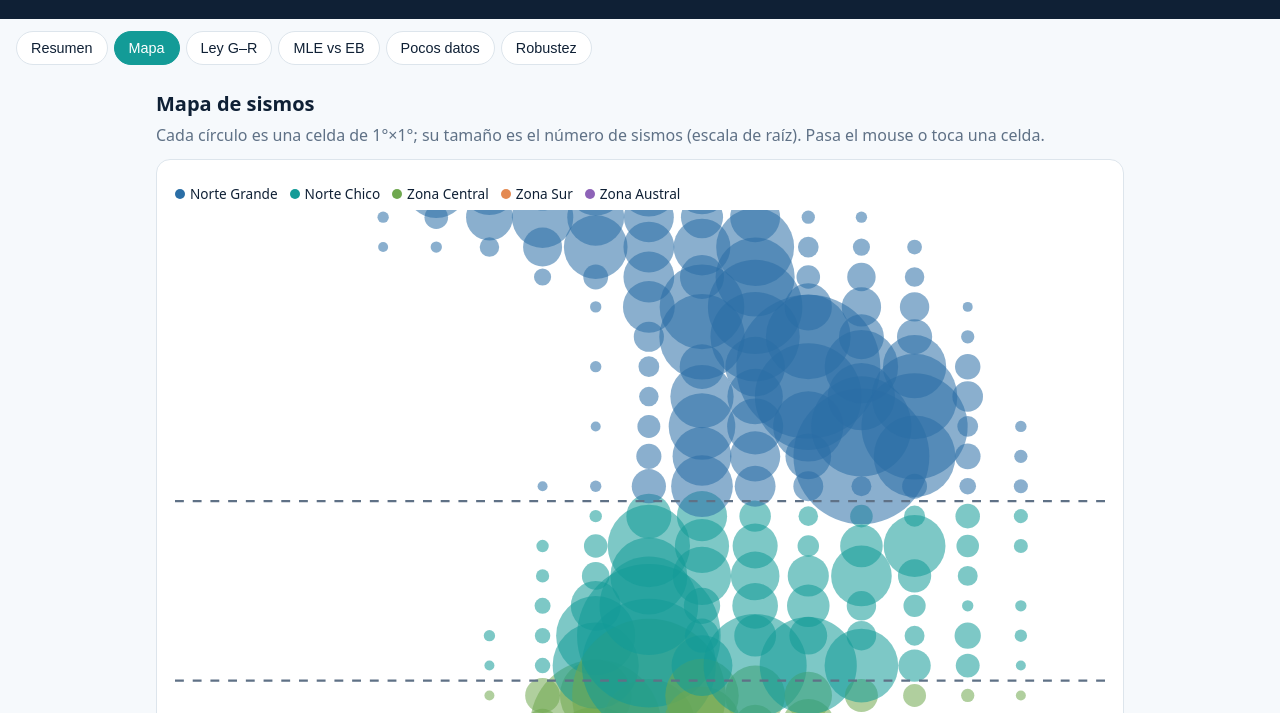
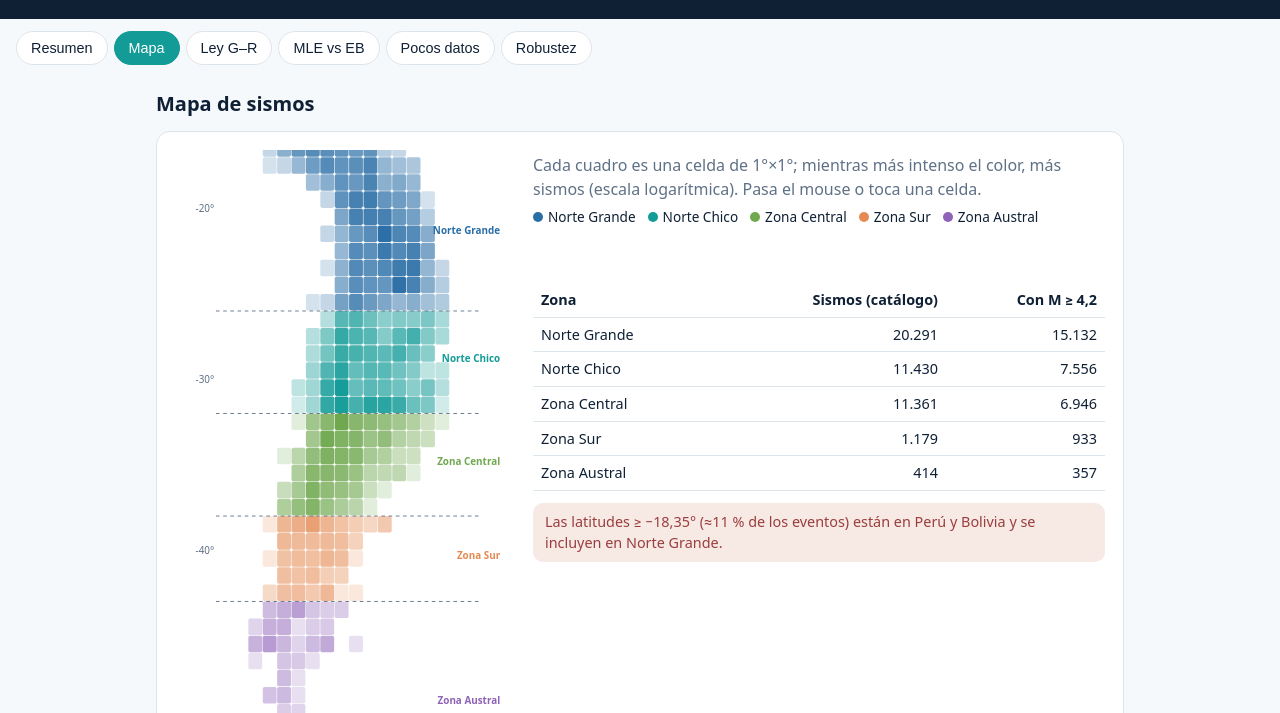
Before and after one commit to Raymon1213/Parametro-b-gutenberg-richter, a plain HTML site: page index.html in a window 1280 px wide. Both pictures are taken after a click on the button "Mapa". Shown: the part 87-800 px from the top of the page. Drawn offline with nearby package versions, Linux system fonts and the light colour scheme.

Commit message:
Add files via upload

```diff
--- a/index.html
+++ b/index.html
@@ -14,7 +14,7 @@ main{max-width:1000px;margin:0 auto;padding:0 16px 40px}section{display:none}sec
 .card{background:var(--card);border:1px solid var(--bd);border-radius:14px;padding:18px;margin:12px 0}
 .kpis{display:grid;grid-template-columns:repeat(auto-fit,minmax(150px,1fr));gap:10px}.kpi b{display:block;font-size:1.7rem;color:var(--c0)}.kpi span{color:var(--mut);font-size:.85rem}
 h2{margin:.6em 0 .2em;font-size:1.25rem}h3{margin:0 0 6px}p.s{color:var(--mut);margin:.2em 0}
-.chart{width:100%;overflow-x:auto}svg{width:100%;height:auto;display:block}svg text{fill:var(--mut);font-size:11px}
+.chart{width:100%;overflow-x:auto}.chart svg{width:100%;height:auto;display:block}.chart svg text{fill:var(--mut);font-size:11px}.mapwrap{display:flex;gap:18px;flex-wrap:wrap;align-items:flex-start}.mapwrap .chart{flex:0 1 340px}.mapinfo{flex:1 1 260px;min-width:240px}.chart #map{width:auto;max-width:100%;height:min(86vh,820px);margin:0 auto}
 .lg{display:flex;gap:12px;flex-wrap:wrap;font-size:.85rem;margin:6px 0}.lg i{display:inline-block;width:10px;height:10px;border-radius:50%;margin-right:5px}
 label{font-size:.9rem}input[type=range]{width:100%}table{border-collapse:collapse;width:100%;font-size:.9rem}#tb,#rb{display:block;overflow-x:auto}mjx-container{max-width:100%;overflow-x:auto;overflow-y:hidden}td,th{padding:6px 8px;border-bottom:1px solid var(--bd);text-align:right}td:first-child,th:first-child{text-align:left}
 .warn{background:#f7e9e4;color:#9a3d3d;padding:8px 12px;border-radius:10px;font-size:.9rem}@media(prefers-color-scheme:dark){.warn{background:#3a2226;color:#f0b3b3}}
@@ -27,7 +27,7 @@ a{color:var(--c0)}
 <div class="kpis"><div class="card kpi"><b>44.675</b><span>sismos en el catálogo (1520–2025)</span></div><div class="card kpi"><b>30.924</b><span>con M ≥ Mc = 4,2 (69,2 %)</span></div><div class="card kpi"><b>0,50 – 0,94</b><span>rango de b entre zonas</span></div><div class="card kpi"><b>0,4 – 5,4 %</b><span>contracción EB (poca)</span></div></div>
 <div class="card"><h3>Conclusiones</h3><p>1) b cambia entre zonas (Cochran Q = 339,7; p ≈ 3×10⁻⁷²). 2) MLE ≈ EB en zonas con muchos datos. 3) Con pocos datos por zona (n = 20), EB reduce el error cuadrático medio cerca de la mitad; con n = 350 la mejora es de pocos puntos (ver <i>Pocos datos</i>). 4) Los resultados dependen de Mc, de las escalas de magnitud y de la dependencia temporal.</p></div>
 <div class="card"><h3>Datos</h3><p class="s">Catálogo con 11 variables. Entran al cálculo de b: <b>mag</b> (magnitud), <b>lat</b> (asigna la macrozona) y <b>anio</b> (validación temporal). La profundidad se imputó (MICE) pero no entra a b.</p><p class="s"><a href="#" id="dl">Descargar resumen por zona (CSV)</a></p></div></section>
-<section id="s1"><h2>Mapa de sismos</h2><p class="s">Cada círculo es una celda de 1°×1°; su tamaño es el número de sismos (escala de raíz). Pasa el mouse o toca una celda.</p><div class="card"><div class="lg" id="lgm"></div><div class="chart"><svg id="map" viewBox="0 0 420 560"></svg></div><p id="mt" class="s">&nbsp;</p><div class="warn">Las latitudes ≥ −18,35° (≈11 % de los eventos) están en Perú y Bolivia y se incluyen en Norte Grande.</div></div></section>
+<section id="s1"><h2>Mapa de sismos</h2><div class="card"><div class="mapwrap"><div class="chart"><svg id="map" viewBox="0 0 348 765"></svg></div><div class="mapinfo"><p class="s">Cada cuadro es una celda de 1°×1°; mientras más intenso el color, más sismos (escala logarítmica). Pasa el mouse o toca una celda.</p><div class="lg" id="lgm"></div><p id="mt"><b>&nbsp;</b></p><table id="mz"></table><div class="warn" style="margin-top:12px">Las latitudes ≥ −18,35° (≈11 % de los eventos) están en Perú y Bolivia y se incluyen en Norte Grande.</div></div></div></div></section>
 <section id="s2"><h2>Ley de Gutenberg–Richter por zona</h2><div class="card"><label>Zona: <select id="zsel"></select></label><div class="chart"><svg id="gr" viewBox="0 0 640 340"></svg></div><p id="grt" class="s"></p></div>
 <div class="card"><h3>MLE: de dónde sale la fórmula</h3><p class="s">Con \(Y=M-(M_c-\Delta m/2)\sim\mathrm{Exp}(\beta)\) y \(\beta=b\ln 10\), maximizar \(\ell(\beta)=n\ln\beta-\beta\sum Y_i\) da \(\hat\beta=n/\sum Y_i\), es decir \[\hat b=\frac{\log_{10}e}{\bar M-(M_c-\Delta m/2)},\qquad SE(\hat b)\approx\frac{\hat b}{\sqrt n}\] con \(\Delta m=0{,}1\) (corrección de Utsu).</p></div></section>
 <section id="s3"><h2>MLE vs Bayes Empírico</h2><div class="card"><div class="lg"><span><i style="background:var(--c0)"></i>MLE (con IC 95 % bootstrap)</span><span><i style="background:var(--c3);border-radius:2px"></i>Bayes Empírico</span></div><div class="chart"><svg id="eb" viewBox="0 0 640 260"></svg></div><table id="tb"></table></div>
@@ -57,8 +57,12 @@ const lg=(id,a)=>{$(id).innerHTML=a.map((n,i)=>`<span><i style="background:${C[i
 const b=D.Z.map(z=>z.b),s2=D.Z.map(z=>z.se**2);
 function eb(b,s2){const w=s2.map(v=>1/v),W=w.reduce((a,c)=>a+c),mu=b.reduce((a,v,i)=>a+w[i]*v,0)/W;const Q=b.reduce((a,v,i)=>a+w[i]*(v-mu)**2,0),c=W-w.reduce((a,v)=>a+v*v,0)/W,t2=Math.max(0,(Q-(b.length-1))/c);const B=s2.map(v=>v/(v+t2));return{mu,t:Math.sqrt(t2),B,th:b.map((v,i)=>mu+(1-B[i])*(v-mu))}}
 // map
-lg('lgm',ZN);{const s=$('map'),X=l=>(l+80)*24+10,Y=l=>(-l-17)*13.5+10;D.map.forEach(([x,y,z,n])=>{const c=el(s,'circle',{cx:X(x+.5),cy:Y(y+.5),r:Math.sqrt(n)*.75+1.5,fill:C[z],'fill-opacity':.55});const m=()=>$('mt').textContent=`${ZN[z]} · celda ${x}° / ${y}°: ${n.toLocaleString('es-CL')} sismos`;c.onmouseenter=m;c.onclick=m});
- [-26,-32,-38,-43].forEach(l=>{el(s,'line',{x1:0,x2:420,y1:Y(l),y2:Y(l),stroke:'var(--mut)','stroke-dasharray':'4 4'})});el(s,'text',{x:6,y:550},'Longitud −80° a −63° · latitud −17° a −55°')}
+lg('lgm',ZN);{const s=$('map'),sx=16,sy=19,X=l=>(l+80)*sx+34,Y=l=>(-l-17)*sy+8,mx=Math.max(...D.map.map(r=>r[3])),tot=[0,0,0,0,0];
+ D.map.forEach(([x,y,z,n])=>{tot[z]+=n;const c=el(s,'rect',{x:X(x),y:Y(y+1),width:sx-.6,height:sy-.6,rx:2,fill:C[z],'fill-opacity':.2+.8*Math.log(n)/Math.log(mx)});const m=()=>$('mt').innerHTML=`<b>${ZN[z]}</b> · lon ${x}° a ${x+1}°, lat ${y}° a ${y+1}°: ${n.toLocaleString('es-CL')} sismos`;c.onmouseenter=m;c.onclick=m});
+ [-20,-30,-40,-50].forEach(l=>el(s,'text',{x:28,y:Y(l)+4,'text-anchor':'end'},l+'°'));
+ [-26,-32,-38,-43].forEach(l=>el(s,'line',{x1:30,x2:X(-62),y1:Y(l),y2:Y(l),stroke:'var(--mut)','stroke-dasharray':'4 4'}));
+ ZN.forEach((n,i)=>el(s,'text',{x:346,y:Y([-21.5,-29,-35,-40.5,-49][i]),'text-anchor':'end',style:'fill:'+C[i]+';font-weight:700'},n));
+ $('mz').innerHTML='<tr><th>Zona</th><th>Sismos (catálogo)</th><th>Con M ≥ 4,2</th></tr>'+ZN.map((n,i)=>`<tr><td>${n}</td><td>${tot[i].toLocaleString('es-CL')}</td><td>${D.Z[i].n.toLocaleString('es-CL')}</td></tr>`).join('')}
 // GR
 D.zn.forEach((n,i)=>$('zsel').add(new Option(n,i)));
 function gr(){const k=+$('zsel').value,ms=D.gr[0].map((_,i)=>4.2+i/10),N=D.gr[k],z=D.Z[k],a=Math.log10(N[0])+z.b*4.2;const s=$('gr'),mx=Math.log10(N[0])+.3;const A=axes(s,640,340,[4.2,7.6],[0,mx],[4.5,5,5.5,6,6.5,7,7.5],[0,1,2,3,4]);
```
Also changed, not shown: panel_template.html (+8 -4 lines).
